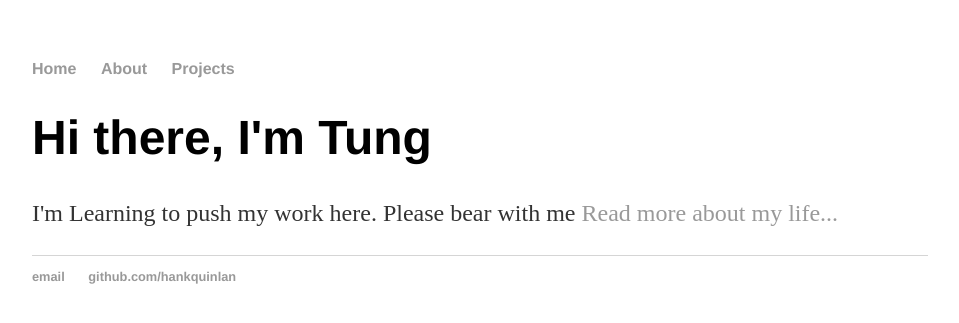
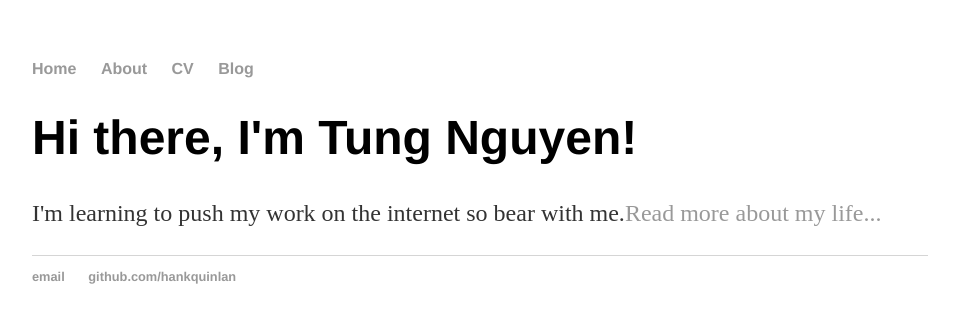
Before and after one commit to tnVn1995/tung2921.github.io, a Jekyll site: the page built from index.html, in a window 1280 px wide. Shown: the top 323 px of the page, without its empty margins (160-1119 px from the left). Built offline with Jekyll 4.4.1, drawn with Linux system fonts in a browser that asks for light colours.

Commit message:
Update index.html: Link index.html with default.html

```diff
--- a/index.html
+++ b/index.html
@@ -1,29 +1,8 @@
-<!DOCTYPE html>
-<html>
-	<head>
-		<title>My Portfolio Page</title>
-		<!-- link to main stylesheet -->
-		<link rel="stylesheet" type="text/css" href="/css/main.css">
-	</head>
-	<body>
-		<nav>
-    		<ul>
-        		<li><a href="/">Home</a></li>
-	        	<li><a href="/about">About</a></li>
-        		<li><a href="/cv">Projects</a></li>
-    		</ul>
-		</nav>
-		<div class="container">
-    		<div class="blurb">
-        		<h1>Hi there, I'm Tung</h1>
-				<p>I'm Learning to push my work here. Please bear with me <a href="/about">Read more about my life...</a></p>
-    		</div><!-- /.blurb -->
-		</div><!-- /.container -->
-		<footer>
-    		<ul>
-        		<li><a href="mailto:hankquinlanhub@gmail.com">email</a></li>
-        		<li><a href="https://github.com/hankquinlan">github.com/hankquinlan</a></li>
-			</ul>
-		</footer>
-	</body>
-</html>
+---
+layout: default
+title: Hank Quinlan, Horrible Cop
+---
+<div class="blurb">
+	<h1>Hi there, I'm Tung Nguyen!</h1>
+	<p>I'm learning to push my work on the internet so bear with me.<a href="/about">Read more about my life...</a></p>
+</div><!-- /.blurb -->
```
